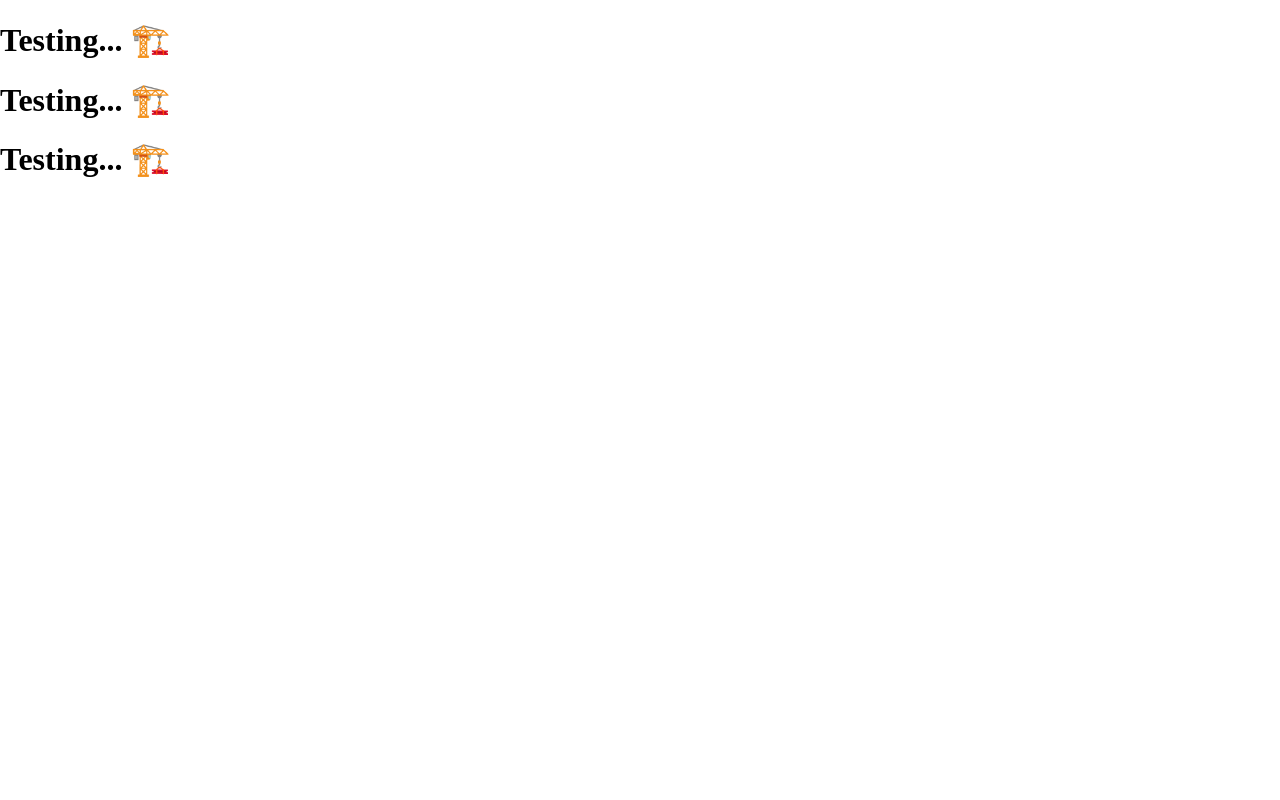
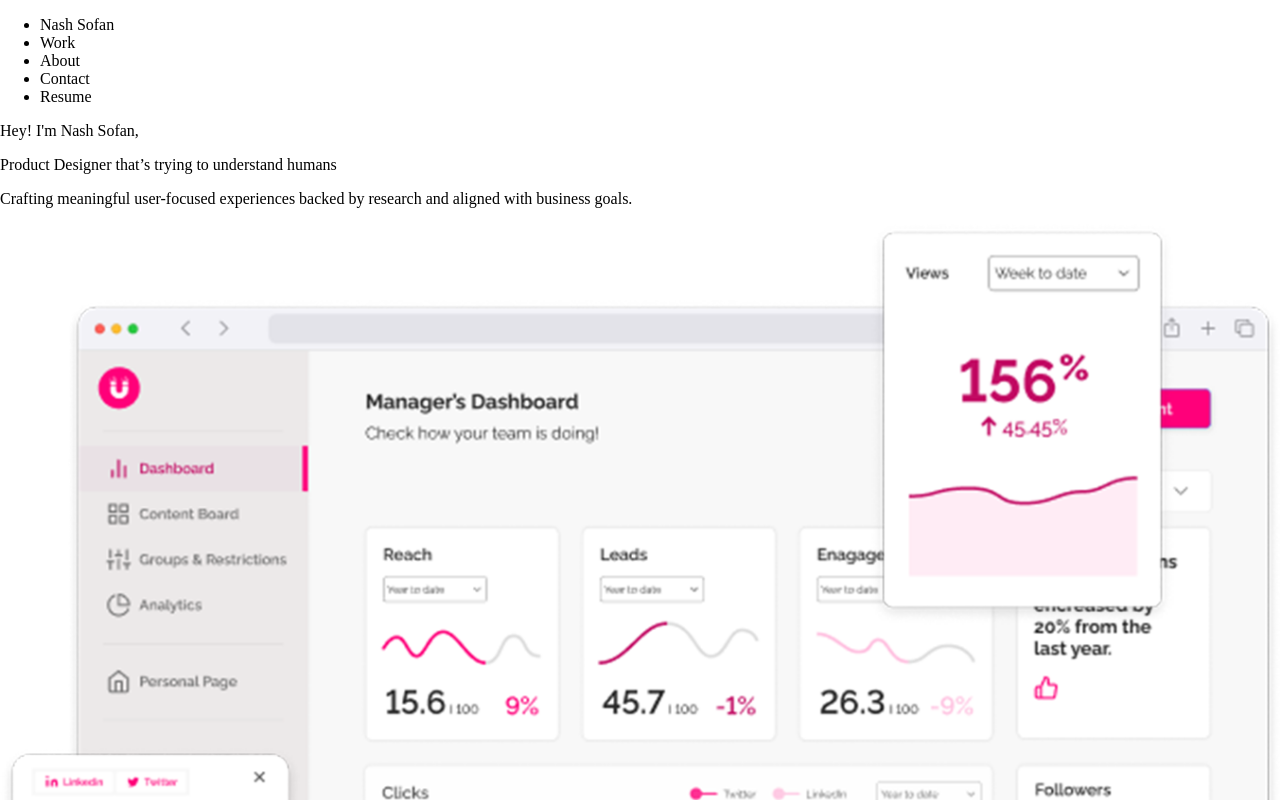
Before and after one commit to albertevieites/nash-sofan-portfolio, a website: page public/index.html in a window 1280 px wide. Shown: the top 800 px of the page. Drawn offline with Linux system fonts and the light colour scheme.

Commit message:
add pics and build basic html

```diff
--- a/package.json
+++ b/package.json
@@ -6,7 +6,7 @@
   "author": "5t3ph",
   "scripts": {
     "build:sass": "sass  --no-source-map src/sass:public/css",
-    "copy:assets": "copyfiles -u 1 ./src/assets/**/* public",
+    "copy:assets": "copyfiles -u 1 ./src/assets/**/**/* public",
     "copy:html": "copyfiles -u 1 ./src/*.html public",
     "copy": "npm-run-all --parallel copy:*",
     "watch:assets": "onchange '/src/assets/**/*' -- npm run copy:assets",
--- a/public/index.html
+++ b/public/index.html
@@ -5,13 +5,52 @@
   <meta http-equiv="X-UA-Compatible" content="IE=edge">
   <meta name="viewport" content="width=device-width, initial-scale=1.0">
   <link rel="stylesheet" href="./css/style.css">
-  <title>Document</title>
+  <title>Nash Sofan's Portfolio</title>
 </head>
 <body>
-  <h1>Testing... 🏗️</h1>
-  <h1>Testing... 🏗️</h1>
-  <h1>Testing... 🏗️</h1>
-  <div class="box"></div>
+  <header>
+    <nav>
+      <ul>
+        <li>Nash Sofan</li>
+        <li>Work</li>
+        <li>About</li>
+        <li>Contact</li>
+        <li>Resume</li>
+      </ul>
+    </nav>
+  </header>
 
+  <main>
+    <section>
+      <p>Hey! I'm Nash Sofan,</p>
+      <p>Product Designer that’s trying to understand humans </p>
+      <p>Crafting meaningful user-focused experiences backed by research and aligned with business goals.</p>
+    </section>
+
+    <section>
+      <div class="card magnettu-card">
+        <img src="./assets/images/home/magnettu.png" alt="magnettu link">
+      </div>
+
+      <div class="card minventory-card">
+        <img src="./assets/images/home/minventory.png" alt="minventory link">
+      </div>
+
+      <div class="card habitTracking-card">
+        <img src="./assets/images/home/habitTracking.png" alt="habitTracking link">
+      </div>
+
+      <div class="card frio-card">
+        <img src="./assets/images/home/frio.png" alt="frio link">
+      </div>
+    </section>
+  </main>
+
+  <footer>
+    <ul>
+      <li>Twitter</li>
+      <li>Medium</li>
+    </ul>
+  </footer>
 </body>
 </html>
```
Also changed, not shown: src/index.html (+44 -5 lines), public/assets/images/home/frio.png (added), public/assets/images/home/magnettu.png (added), public/assets/images/home/minventory.png (added), src/assets/images/home/frio.png (added), src/assets/images/home/magnettu.png (added), src/assets/images/home/minventory.png (added), 2 other files.
